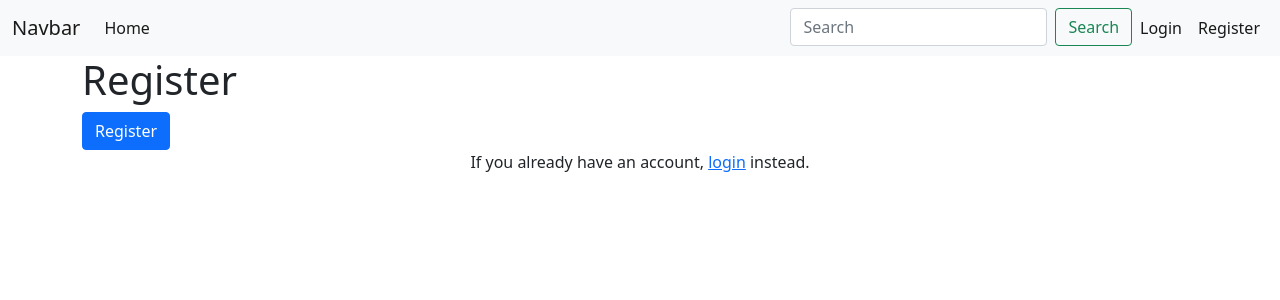
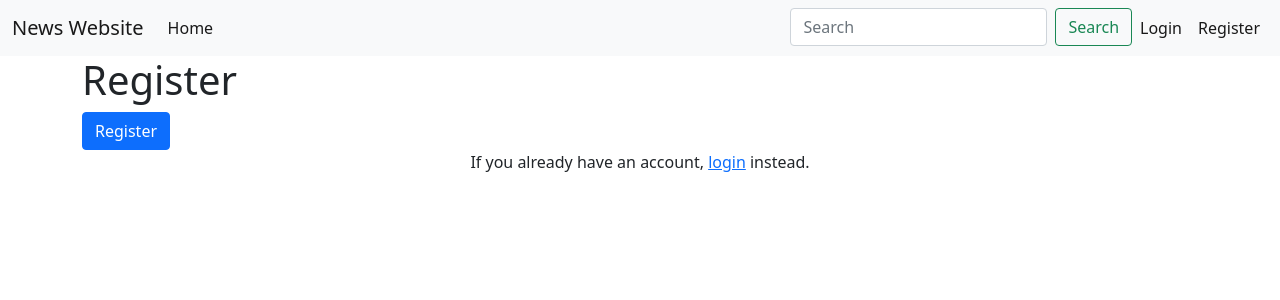
Before and after one commit to ParthD971/NewsWebsite, a Django app: template users/templates/users/register.html in a window 1280 px wide. Shown: the top 300 px of the page. Run offline with Django 3.2, Linux system fonts and the light colour scheme; the template is opened without the code that fills it, so the values that code supplies are empty; some libraries are stand-ins or nearby versions.

Commit message:
Navbar name changed

```diff
--- a/news_blog/templates/news_blog/base.html
+++ b/news_blog/templates/news_blog/base.html
@@ -14,7 +14,7 @@
 
     <nav class="navbar navbar-expand-lg navbar-light bg-light">
       <div class="container-fluid">
-        <a class="navbar-brand" href="{% url 'home' %}">Navbar</a>
+        <a class="navbar-brand" href="{% url 'home' %}">News Website</a>
         <button class="navbar-toggler" type="button" data-bs-toggle="collapse" data-bs-target="#navbarSupportedContent" aria-controls="navbarSupportedContent" aria-expanded="false" aria-label="Toggle navigation">
           <span class="navbar-toggler-icon"></span>
         </button>
```
